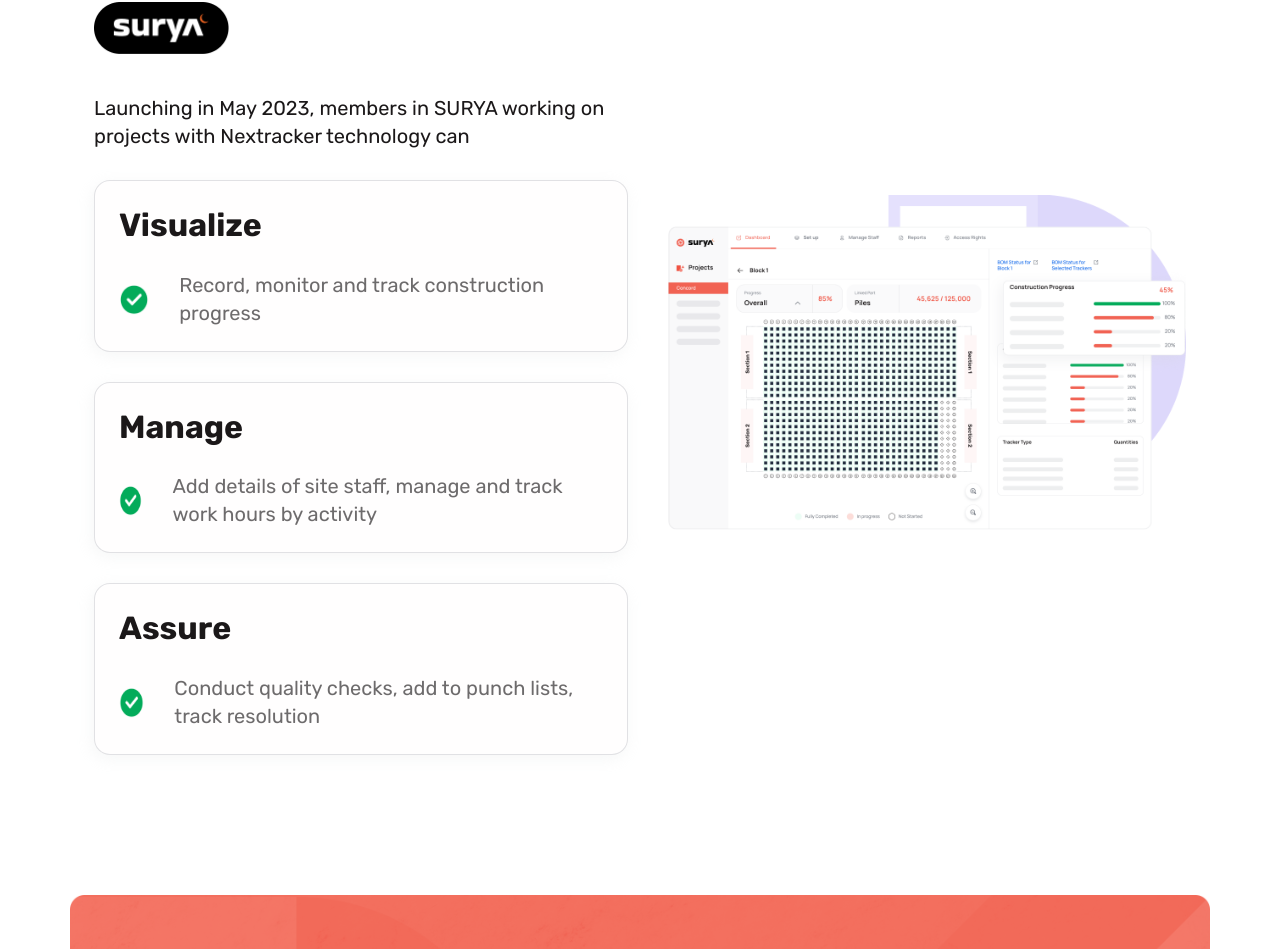
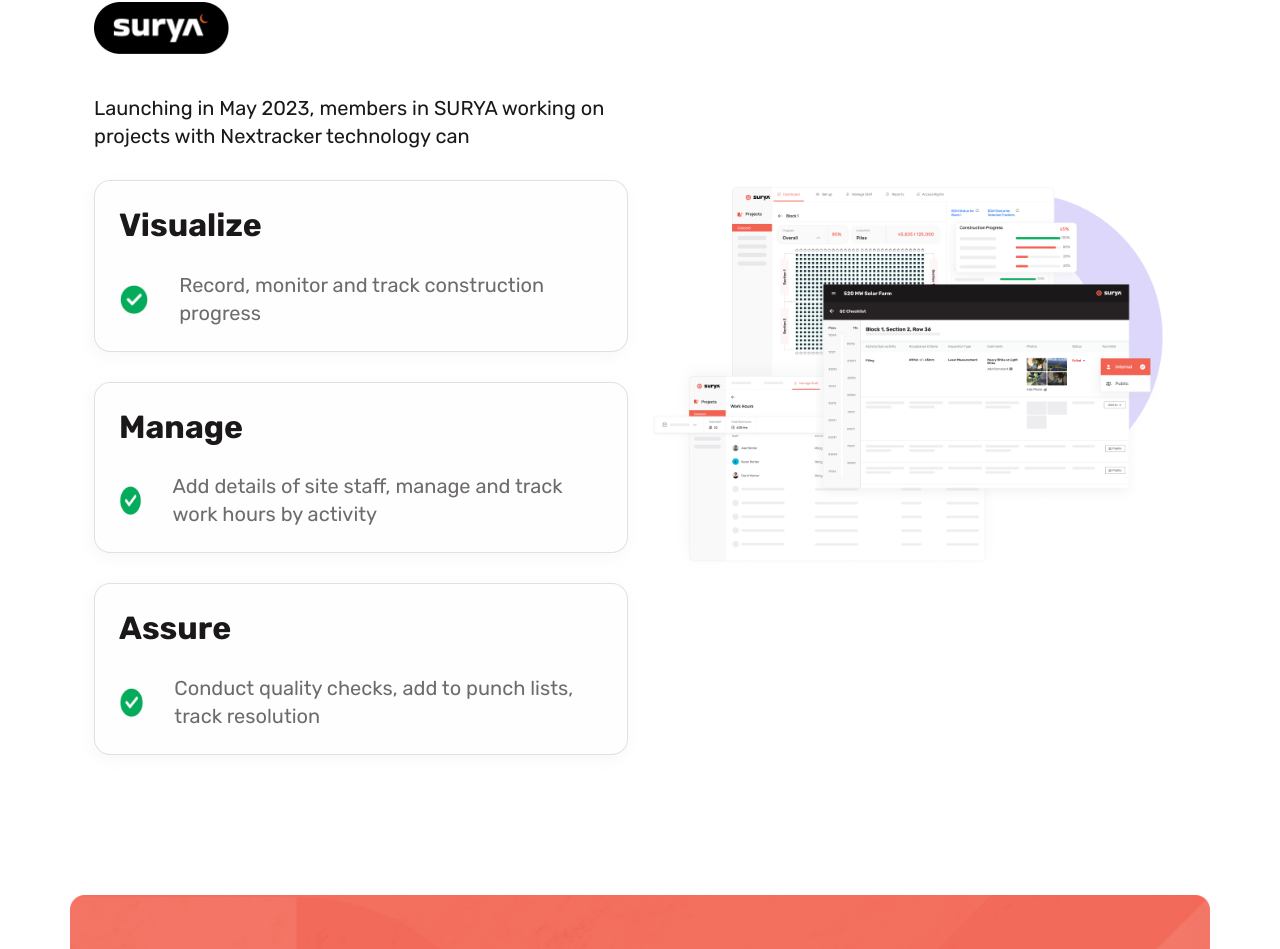
Before and after one commit to yadhu621/rishi-company-website, a React (Create React App) app: page /product in a window 1280 px wide. Shown: the part 996-1945 px from the top of the page. Built offline with nearby package versions, Linux system fonts and the light colour scheme.

Commit message:
image updated

```diff
--- a/src/Components/Product.js
+++ b/src/Components/Product.js
@@ -121,7 +121,7 @@
             </div>
             <div className="col-sm-12 col-md-6 col-lg-6 d-flex flex-column justify-content-center align-items-center ">
               <div className="surya--img">
-                <img src="./images/visualize.png" alt="" />
+                <img src="./images/about2.png" alt="" />
               </div>
             </div>
           </div>
```
Also changed, not shown: public/images/about2.png (added).
